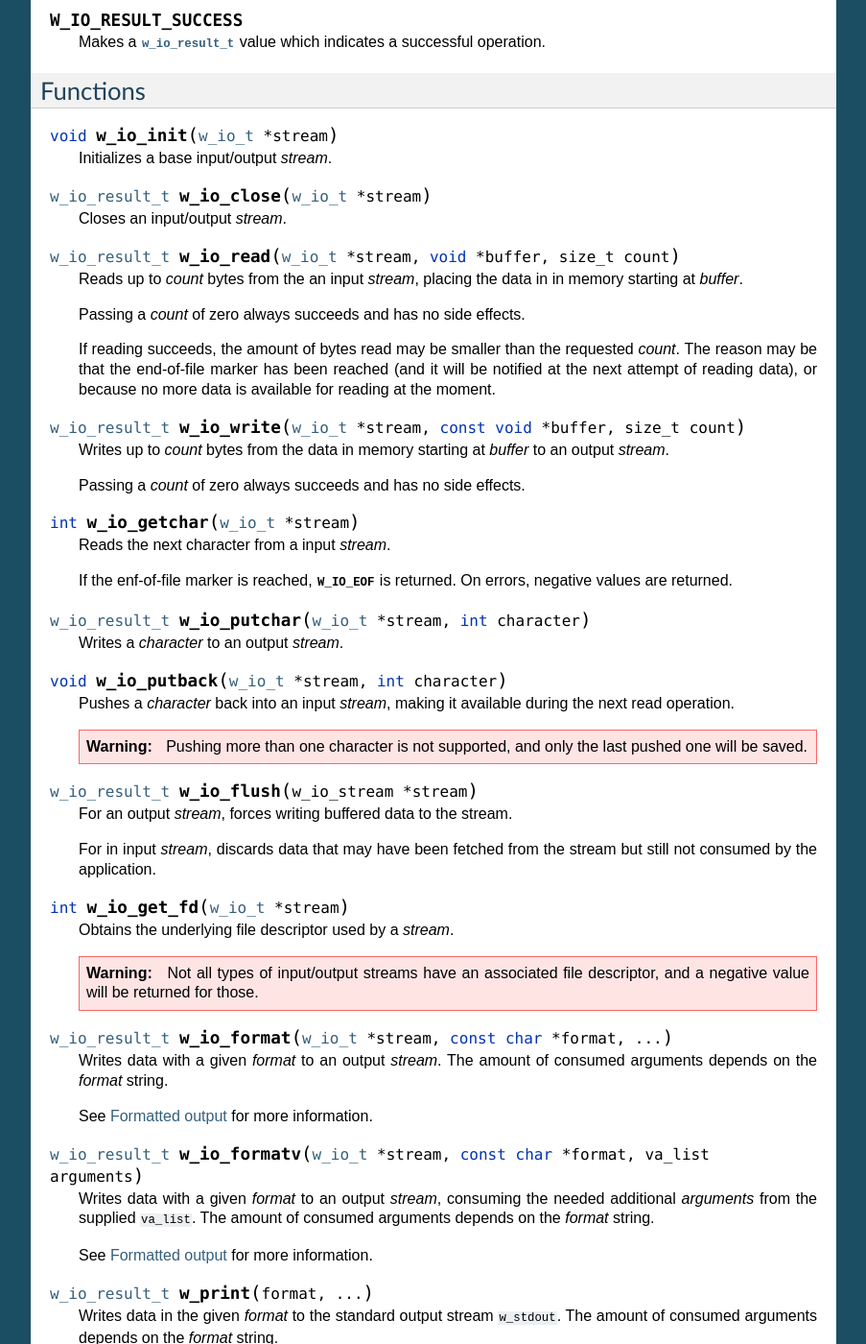
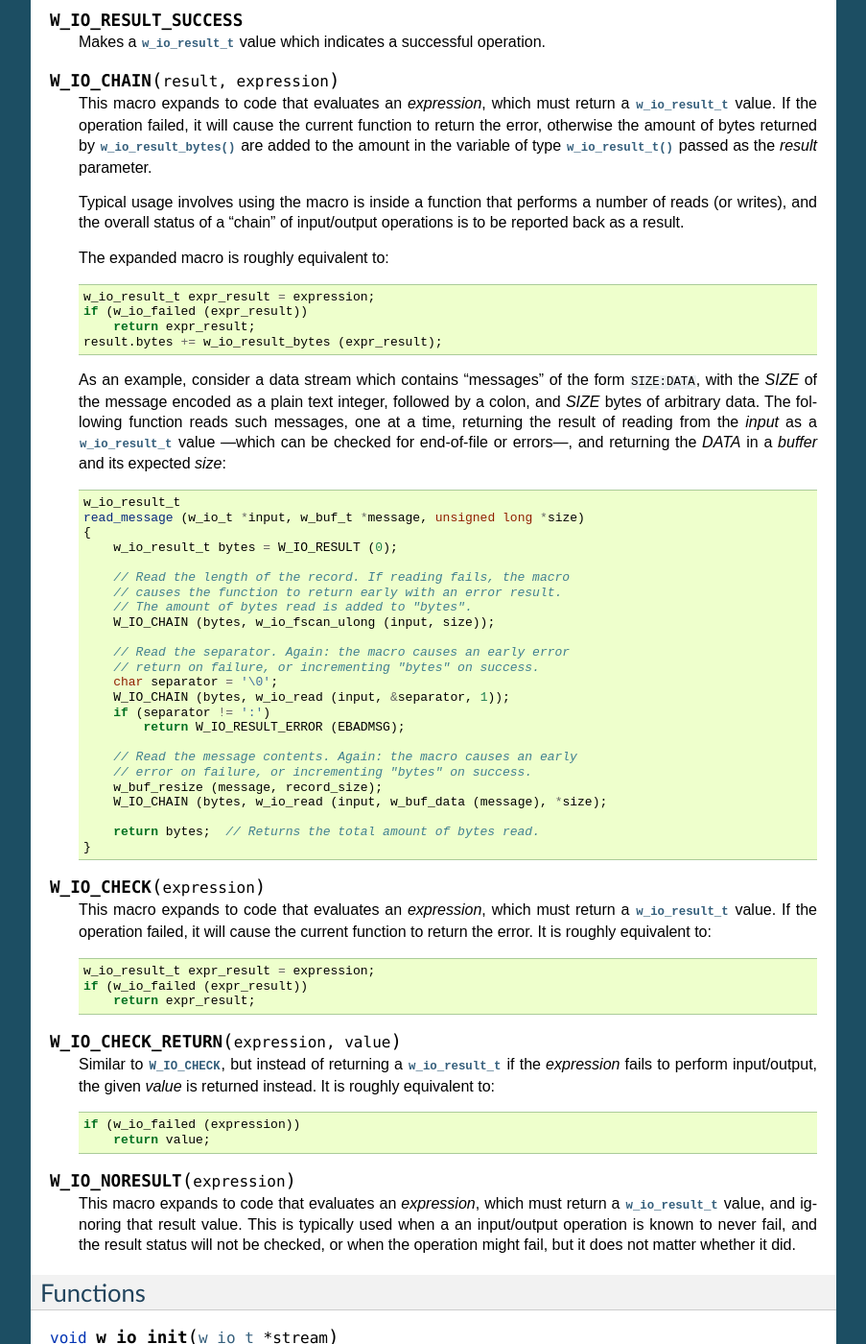
Before and after one commit to aperezdc/wheel, a Sphinx documentation site: the page built from doc/wio.rst, in a window 1280 px wide and 1400 px high, scrolled down 2562 px. Shown: the whole window at 96% size, without its empty margins (198-1101 px from the left). Built offline with Sphinx 7.4.7, drawn with Linux system fonts in a browser that asks for light colours.

Commit message:
wio: Document the I/O chaining/checking macros

```diff
--- a/doc/wio.rst
+++ b/doc/wio.rst
@@ -167,6 +167,96 @@ Macros
 .. c:macro:: W_IO_RESULT_SUCCESS
 
    Makes a :type:`w_io_result_t` value which indicates a successful operation.
+
+.. c:macro:: W_IO_CHAIN (result, expression)
+
+   This macro expands to code that evaluates an `expression`, which must
+   return a :type:`w_io_result_t` value. If the operation failed, it
+   will cause the current function to return the error, otherwise the
+   amount of bytes returned by :func:`w_io_result_bytes()` are added
+   to the amount in the variable of type :func:`w_io_result_t` passed
+   as the `result` parameter.
+
+   Typical usage involves using the macro is inside a function that
+   performs a number of reads (or writes), and the overall status of a
+   “chain” of input/output operations is to be reported back as a result.
+
+   The expanded macro is roughly equivalent to:
+
+   .. code-block:: c
+
+        w_io_result_t expr_result = expression;
+        if (w_io_failed (expr_result))
+            return expr_result;
+        result.bytes += w_io_result_bytes (expr_result);
+
+   As an example, consider a data stream which contains “messages” of the
+   form ``SIZE:DATA``, with the *SIZE* of the message encoded as a plain
+   text integer, followed by a colon, and *SIZE* bytes of arbitrary data.
+   The following function reads such messages, one at a time, returning
+   the result of reading from the `input` as a :type:`w_io_result_t` value
+   —which can be checked for end-of-file or errors—, and returning the
+   *DATA* in a `buffer` and its expected `size`:
+
+   .. code-block:: c
+
+        w_io_result_t
+        read_message (w_io_t *input, w_buf_t *message, unsigned long *size)
+        {
+            w_io_result_t bytes = W_IO_RESULT (0);
+
+            // Read the length of the record. If reading fails, the macro
+            // causes the function to return early with an error result.
+            // The amount of bytes read is added to "bytes".
+            W_IO_CHAIN (bytes, w_io_fscan_ulong (input, size));
+
+            // Read the separator. Again: the macro causes an early error
+            // return on failure, or incrementing "bytes" on success.
+            char separator = '\0';
+            W_IO_CHAIN (bytes, w_io_read (input, &separator, 1));
+            if (separator != ':')
+                return W_IO_RESULT_ERROR (EBADMSG);
+
+            // Read the message contents. Again: the macro causes an early
+            // error on failure, or incrementing "bytes" on success.
+            w_buf_resize (message, record_size);
+            W_IO_CHAIN (bytes, w_io_read (input, w_buf_data (message), *size);
+
+            return bytes;  // Returns the total amount of bytes read.
+        }
+
+
+.. c:macro:: W_IO_CHECK (expression)
+
+   This macro expands to code that evaluates an `expression`, which must
+   return a :type:`w_io_result_t` value. If the operation failed, it will
+   cause the current function to return the error. It is roughly equivalent
+   to:
+
+   .. code-block:: c
+
+        w_io_result_t expr_result = expression;
+        if (w_io_failed (expr_result))
+            return expr_result;
+
+.. c:macro:: W_IO_CHECK_RETURN (expression, value)
+
+   Similar to :macro:`W_IO_CHECK`, but instead of returning a
+   :type:`w_io_result_t` if the `expression` fails to perform input/output,
+   the given `value` is returned instead. It is roughly equivalent to:
+
+   .. code-block:: c
+
+        if (w_io_failed (expression))
+            return value;
+
+.. c:macro:: W_IO_NORESULT (expression)
+
+   This macro expands to code that evaluates an `expression`, which must
+   return a :type:`w_io_result_t` value, and ignoring that result value.
+   This is typically used when a an input/output operation is known to never
+   fail, and the result status will not be checked, or when the operation
+   might fail, but it does not matter whether it did.
 
 
 .. _wio-functions:
```
Also changed, not shown: 1 other file.
